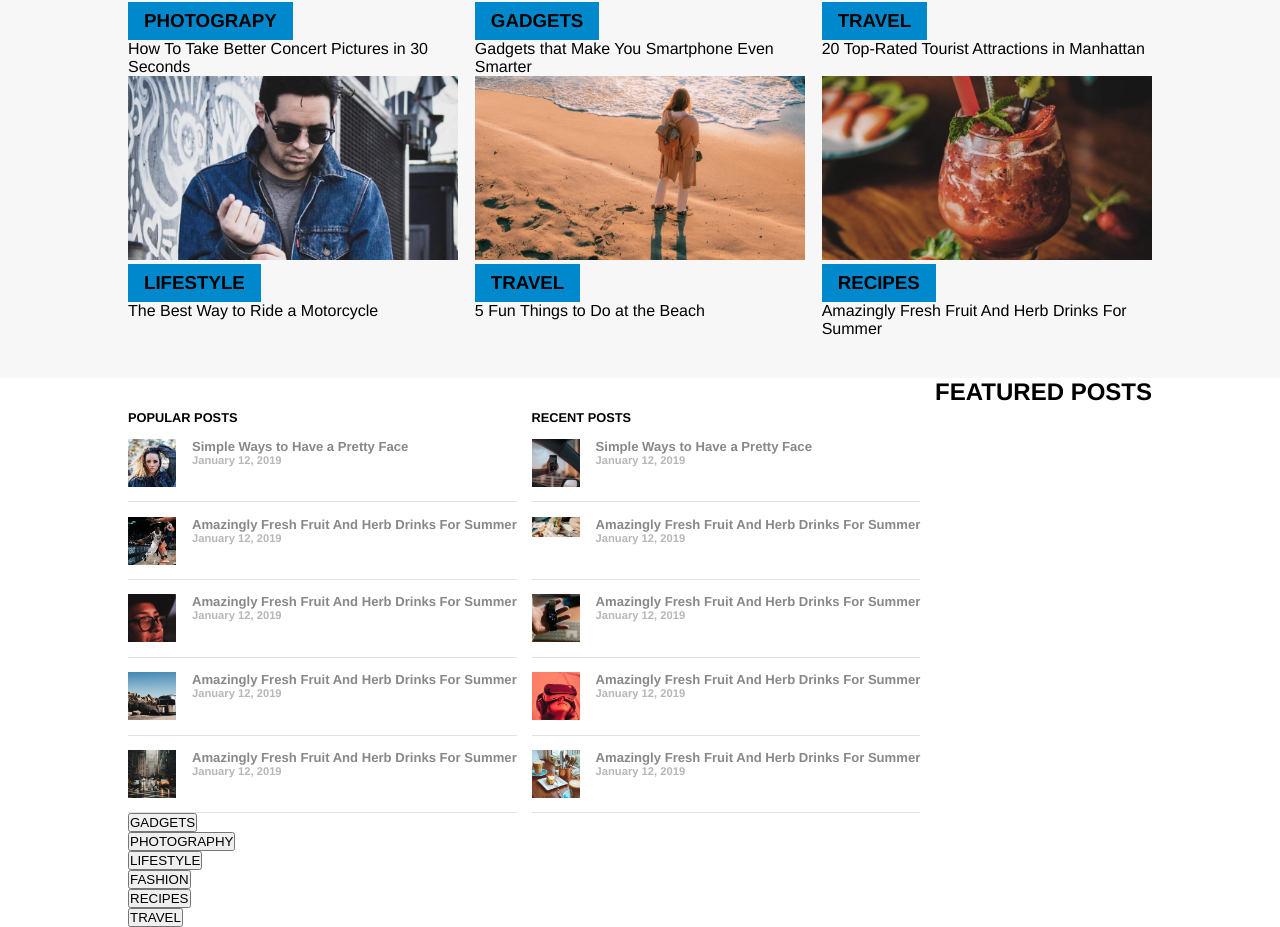
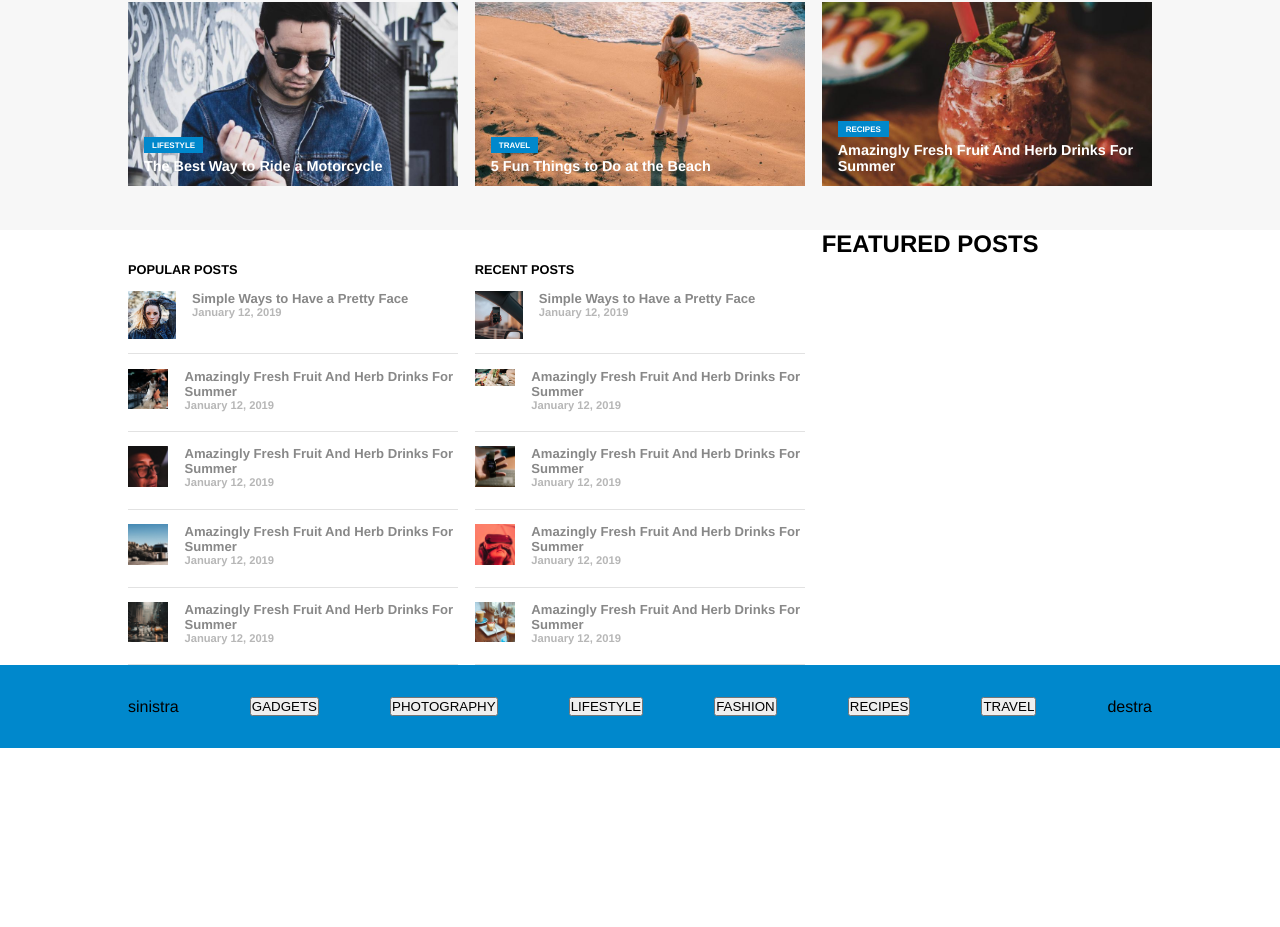
Before and after one commit to Nicola-Perera/proj-html-vuejs, a Vue app: page / in a window 1280 px wide. Shown: the part 420-1347 px from the top of the page. After the commit the page ends 1168 px from the top, so only its background shows below. Built offline with nearby package versions, Linux system fonts and the light colour scheme.

Commit message:
fix hero image position

```diff
--- a/src/components/main/HeroPost.vue
+++ b/src/components/main/HeroPost.vue
@@ -4,7 +4,7 @@
         <img :src="require('../../assets/img/source_images/' + post.image + '.jpg')" alt="">
         <div class="hero_content">
             <h3 class="genre">{{ post.genre }}</h3>
-          <p>{{ post.title }}</p>
+            <p>{{ post.title }}</p>
         </div>
       </div>
     </div>
@@ -25,14 +25,26 @@ export default {
 #HeroPost {
   // color: #fff;
   .hero_image {
+    position: relative;
+    color: white;
+    font-weight: bold;
     img {
       width: 100%;
     }
     .hero_content {
+      position: absolute;
+      bottom: 0;
+      left: 0;
+      padding: 1rem;
         h3 {
-          padding: .5rem 1rem;
+          padding: .2rem .5rem;
           display: inline-block;
           background-color: #0088cc;
+          font-size: .5rem;
+        }
+        p {
+          margin-top: .3rem;
+          font-size: .9rem;
         }
     }
   }
--- a/src/components/main/SiteMain.vue
+++ b/src/components/main/SiteMain.vue
@@ -32,10 +32,12 @@
 
         <!-- genres -->
         <div class="genres">
-            <div class="width80">
+            <div class="width80 container">
+                <div class="arrow left"><span>sinistra</span></div>
                 <div v-for="genre in genres" class="genre" :class="genre.name" :key="genre.name">
                     <button :name="genre.name"> {{ genre.name }} </button>
                 </div>
+                <div class="arrow rigth"><span>destra</span></div>
             </div>
         </div>
 
@@ -95,11 +97,11 @@ export default {
     // mini posts
     .post_overview {
         justify-content: space-between;
-        .popular_posts .recent_posts .featured_posts {
+        .popular_posts, .recent_posts, .featured_posts {
             width: calc(100% / 3.1);
-            // h2 {
-            //     font-size: .5rem;
-            // }
+        //  h2 {
+        //         font-size: .5rem;
+        //     }
         }
         .popular_posts {
             h2 {
@@ -114,6 +116,18 @@ export default {
             }
         }
     }
+
+    // lista generi
+    .genres {
+        background-color: #0088cc;
+        .width80.container {
+            justify-content: space-between;
+            align-items: center;
+        }
+        .genre {
+            padding: 2rem 0;
+        }
+    }
 }
 
 </style>
```
